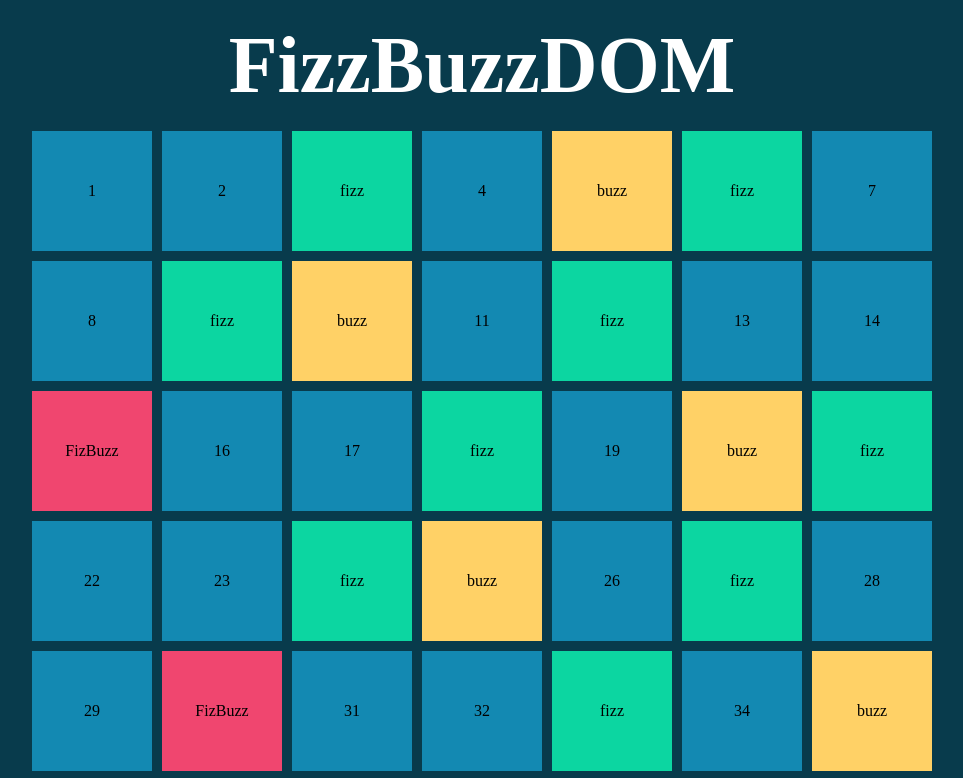
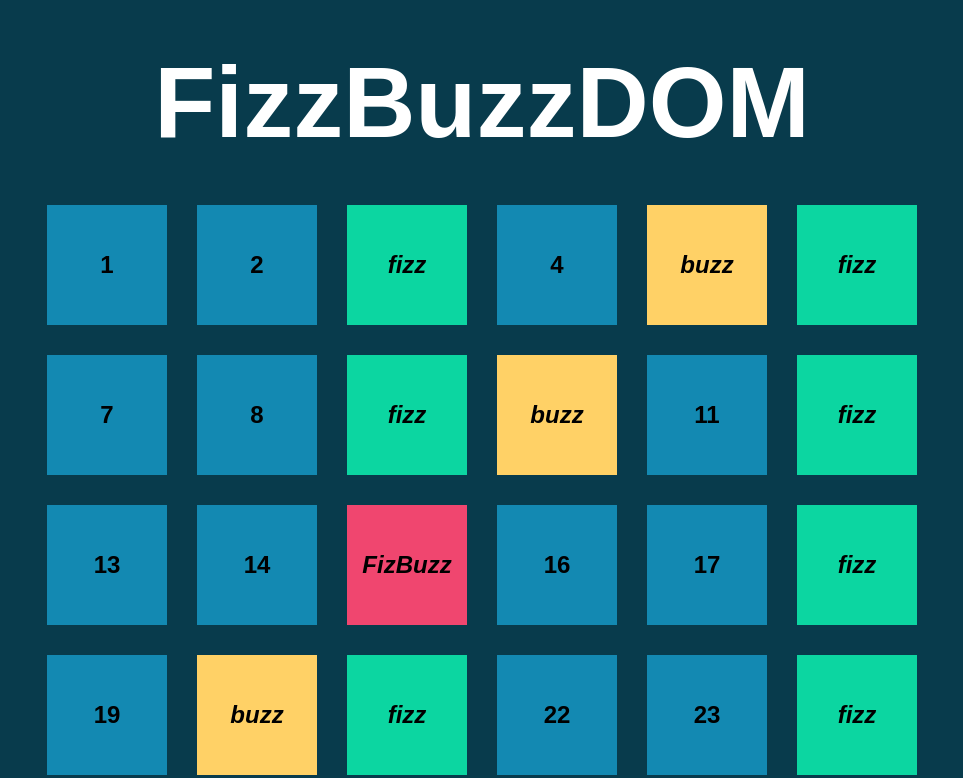
Before and after one commit to Aranel9966/js-fizzbuzz, a plain HTML site: page index.html in a window 1280 px wide. Shown: the top 778 px of the page, without its empty margins (158-1121 px from the left). Drawn offline with Linux system fonts and the light colour scheme.

Commit message:
finished with bonuses

```diff
--- a/css/style.css
+++ b/css/style.css
@@ -2,6 +2,7 @@
     margin: 0;
     padding: 0;
     box-sizing: border-box;
+    font-family: sans-serif;
 }
 
 body{
@@ -11,24 +12,27 @@ body{
 h1{
     color: white;
     text-align: center;
-    font-size: 80px;
-    padding: 20px;
+    font-size: 100px;
+    padding: 45px;
 }
 
 #container{
+
     display: flex;
     flex-wrap: wrap;
     justify-content: center;
-    width: 80%;
+    width: 70%;
     margin: auto;
-    gap: 10px;
+    gap: 30px;
+
 }
 
 #container div{
+    font-size: x-large;
+    font-weight: bold;
     display: flex;
     justify-content: center;
     align-items: center;
     min-height: 120px;
-    min-width: 120px;
-    width: calc(100% / 10 - (10px / 10));
+    width: 120px;
 }
--- a/js/script.js
+++ b/js/script.js
@@ -33,19 +33,25 @@ for(let i = 1; i <= 100; i++){
     if(i % 3 == 0 && i % 5 == 0){
         squared.innerHTML='FizBuzz'
         squared.style.backgroundColor ='#f0466f';
+        squared.style.fontStyle='italic';
+
     }else if(i % 3 == 0){
         squared.innerHTML='fizz'
         squared.style.backgroundColor ='#0cd6a1';
+        squared.style.fontStyle='italic';
+
 
     }else if(i % 5 == 0){
         squared.innerHTML='buzz'
         squared.style.backgroundColor ='#ffd166';
+        squared.style.fontStyle='italic';
+
+
         // squared.style.height='100px';
         // squared.style.width='100px';
 
     }else{
         squared.style.backgroundColor ='#1389b2';
-
     }
 
 }
```
